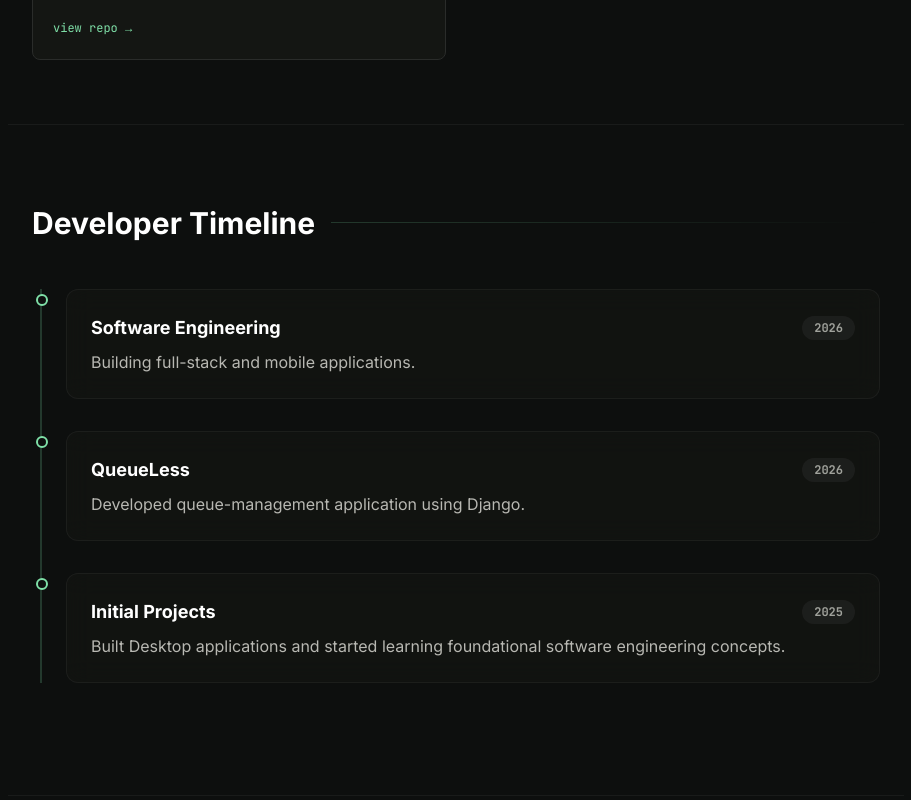
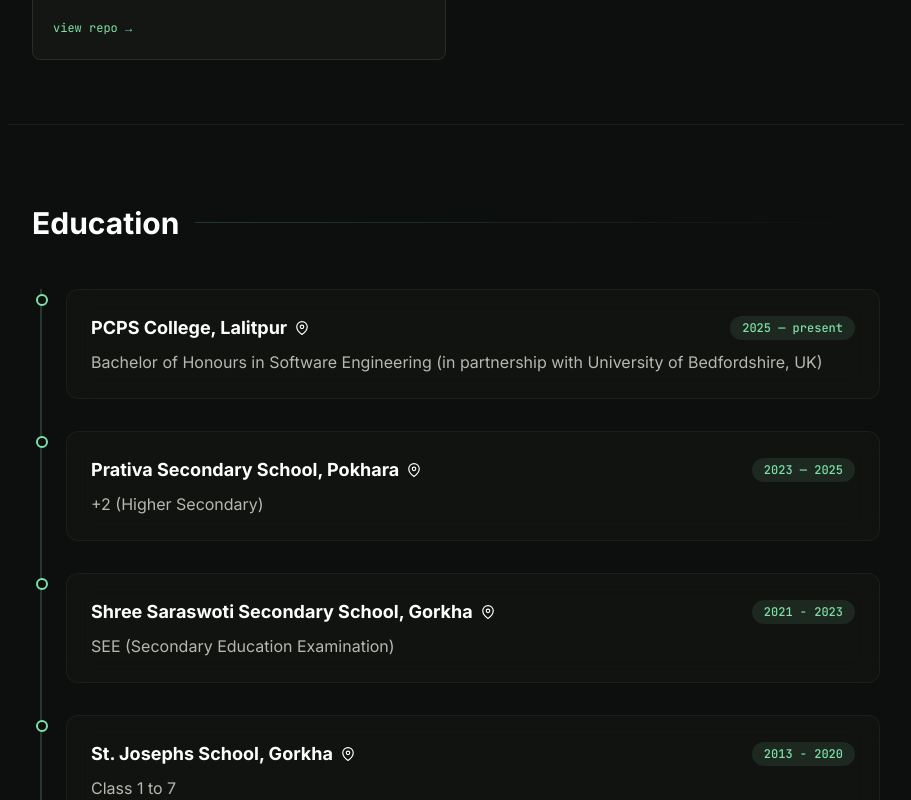
Before and after one commit to arpitsthaa/Portfolio_New, a React (Vite) app: page / in a window 1280 px wide. Shown: the part 1780-2580 px from the top of the page, without its empty margins (184-1095 px from the left). Built offline with nearby package versions, Linux system fonts and the light colour scheme.

Commit message:
removed the dev timeline and also tweaked the portfolio

```diff
--- a/src/Portfolio.jsx
+++ b/src/Portfolio.jsx
@@ -10,7 +10,7 @@ const educationList = [
   {
     period: '2025 — present',
     school: 'PCPS College, Lalitpur',
-    detail: 'Bachelor of Honours in Software Engineering',
+    detail: 'Bachelor of Honours in Software Engineering (in partnership with University of Bedfordshire, UK)',
     mapUrl: 'https://www.google.com/maps/search/PCPS+College,+Lalitpur',
   },
   {
@@ -30,24 +30,6 @@ const educationList = [
     school: 'St. Josephs School, Gorkha',
     detail: 'Class 1 to 7',
     mapUrl: 'https://www.google.com/maps/search/St.+Josephs+School,+Gorkha',
-  }
-];
-
-const developerTimelineList = [
-  {
-    year: '2026',
-    title: 'Software Engineering',
-    description: 'Building full-stack and mobile applications.',
-  },
-  {
-    year: '2026',
-    title: 'QueueLess',
-    description: 'Developed queue-management application using Django.',
-  },
-  {
-    year: '2025',
-    title: 'Initial Projects',
-    description: 'Built Desktop applications and started learning foundational software engineering concepts.',
   }
 ];
 
@@ -311,10 +293,7 @@ export default function Portfolio() {
           <div className="flex gap-5 md:gap-8 flex-wrap justify-center items-center w-full md:w-auto" style={{ color: '#A0A29C' }}>
             <a href="#about" className="link-underline hover:text-white transition-colors">about</a>
             <a href="#work" className="link-underline hover:text-white transition-colors">work</a>
-            <a href="#timeline" className="link-underline hover:text-white transition-colors">timeline</a>
-            <a href="https://github.com/arpitsthaa" target="_blank" rel="noopener noreferrer" className="link-underline hover:text-white transition-colors flex items-center gap-1">
-              github <svg xmlns="http://www.w3.org/2000/svg" width="14" height="14" viewBox="0 0 24 24" fill="none" stroke="currentColor" strokeWidth="2" strokeLinecap="round" strokeLinejoin="round"><path d="M18 13v6a2 2 0 0 1-2 2H5a2 2 0 0 1-2-2V8a2 2 0 0 1 2-2h6"></path><polyline points="15 3 21 3 21 9"></polyline><line x1="10" y1="14" x2="21" y2="3"></line></svg>
-            </a>
+            <a href="#contact" className="link-underline hover:text-white transition-colors">contact</a>
             <span className="hidden md:inline text-xs bg-[#1A1C1A] px-2 py-1 rounded border border-[#2A2C2A]" style={{ color: '#7FE0A8' }}>{clock}</span>
           </div>
         </nav>
@@ -470,35 +449,6 @@ export default function Portfolio() {
         </div>
       </section>
 
-      {/* Developer Timeline */}
-      <section id="timeline" className="max-w-4xl mx-auto px-6 py-20 relative z-10" style={{ borderTop: '1px solid rgba(255,255,255,0.05)' }}>
-        <Reveal>
-          <div className="flex items-center gap-4 mb-12">
-            <h2 className="sans text-3xl font-bold text-white">Developer Timeline</h2>
-            <div className="h-[1px] flex-1 bg-gradient-to-r from-[rgba(127,224,168,0.2)] to-transparent"></div>
-          </div>
-        </Reveal>
-        <div className="timeline-container ml-2">
-          {developerTimelineList.map((item, i) => (
-            <Reveal key={i} delay={i * 120}>
-              <div className="timeline-item glass-panel p-6 rounded-xl">
-                <div className="timeline-dot"></div>
-                <div className="flex flex-col md:flex-row md:items-center justify-between mb-2">
-                  <div className="sans font-bold text-lg text-white">
-                    {item.title}
-                  </div>
-                  <div className="mono text-xs font-bold px-3 py-1 rounded-full bg-[rgba(255,255,255,0.05)] text-[#A0A29C] mt-2 md:mt-0 inline-block w-max">
-                    {item.year}
-                  </div>
-                </div>
-                <div className="sans text-[#B8B8B2]">
-                  {item.description}
-                </div>
-              </div>
-            </Reveal>
-          ))}
-        </div>
-      </section>
 
       {/* Education */}
       <section id="education" className="max-w-4xl mx-auto px-6 py-20 relative z-10" style={{ borderTop: '1px solid rgba(255,255,255,0.05)' }}>
```
